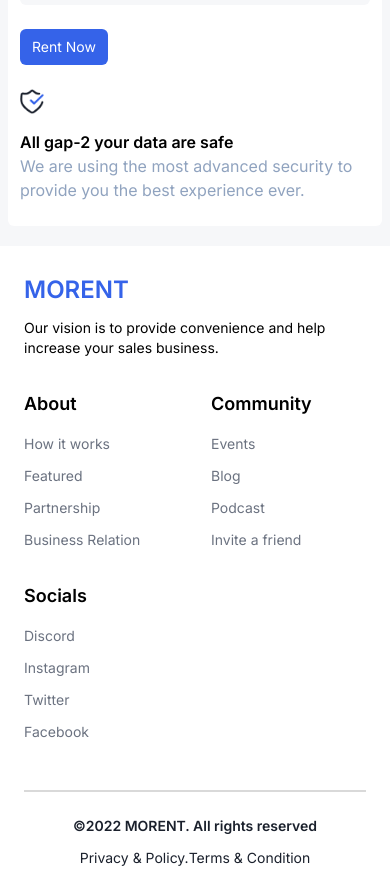
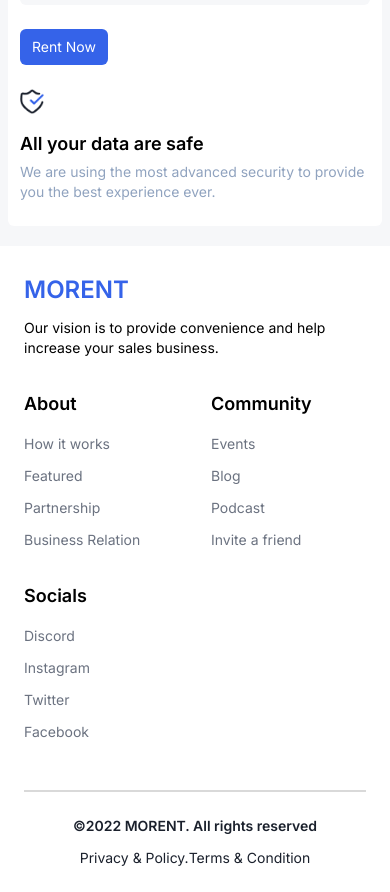
Before and after one commit to RAHEEMVEER/Morent-Website, a Next.js app: page /PaymentMethod in a window 390 px wide. Shown: the part 2580-3472 px from the top of the page. Built offline with nearby package versions, Linux system fonts and the light colour scheme.

Commit message:
made a responsive payment method page

```diff
--- a/app/PaymentMethod/page.tsx
+++ b/app/PaymentMethod/page.tsx
@@ -55,8 +55,8 @@ export default function page() {
           <Button stylee="bg-[#3563E9] px-3 py-2 rounded-md" contentStyle="text-white text-sm" content="Rent Now"/>
           <div className="mt-6">
            <Image src={shell} alt='arrow down' className='w-6'/>
-           <h1 className="text-base font-semibold mt-4">All gap-2 your data are safe</h1>
-           <p className="text-[#90A3BF]">We are using the most advanced security to provide you the best experience ever.</p>
+           <h1 className="text-lg font-semibold mt-4">All your data are safe</h1>
+           <p className="text-sm text-[#90A3BF] mt-1">We are using the most advanced security to provide you the best experience ever.</p>
           </div>
         </div>
       </div>
```
